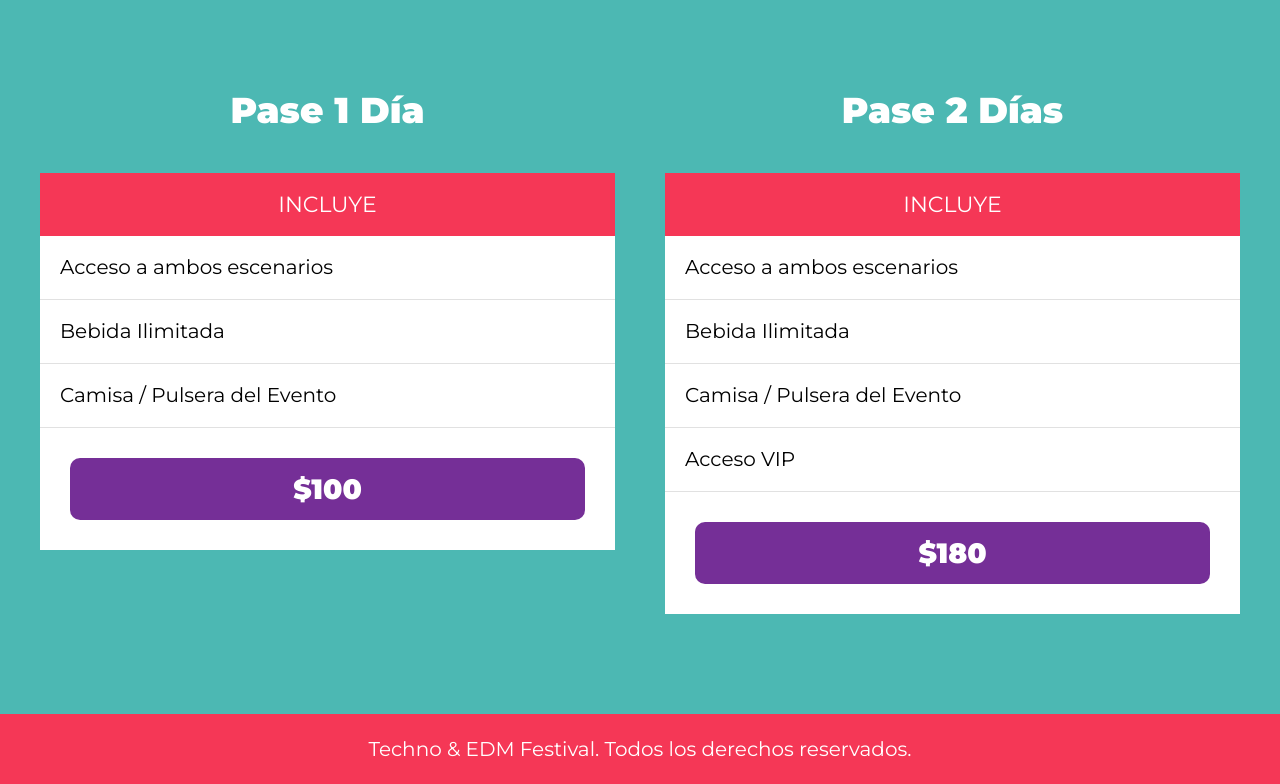
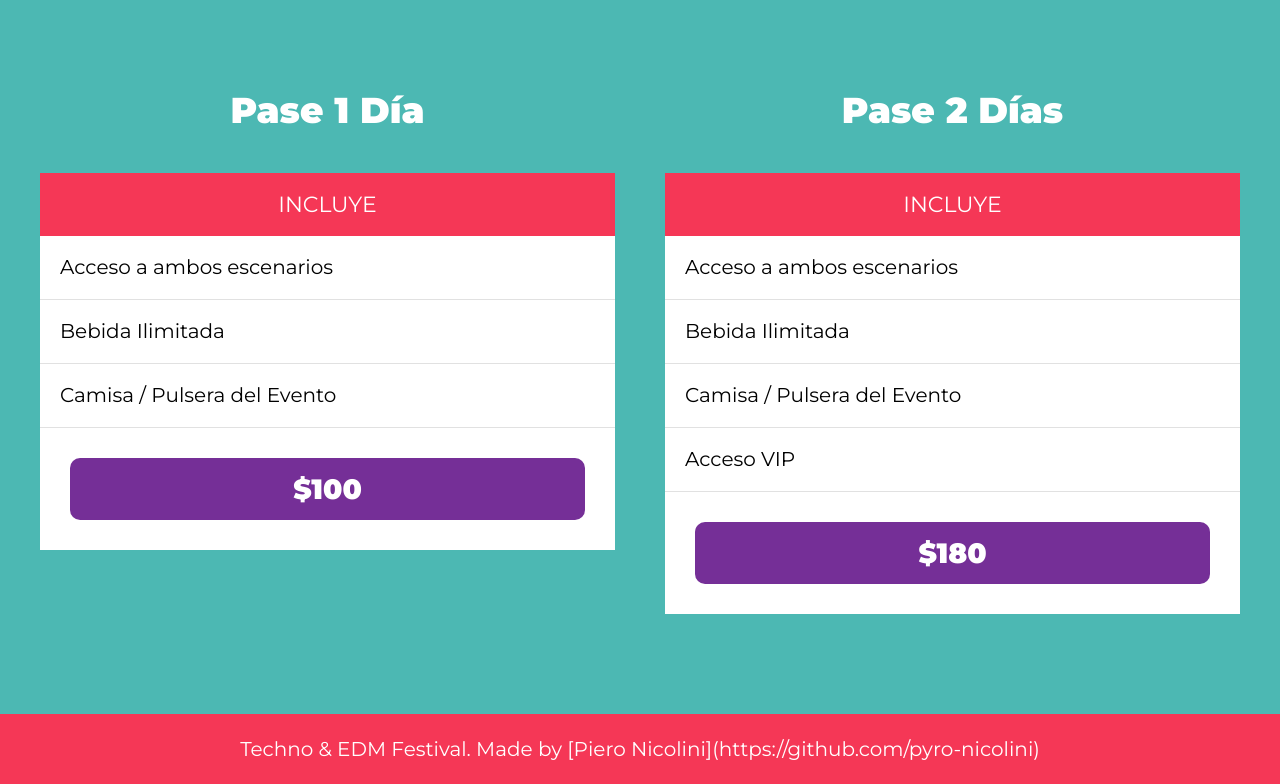
Before and after one commit to pyro-nicolini/musicFestival, a website: page index.html in a window 1280 px wide. Shown: the part 4299-5083 px from the top of the page. Drawn offline with Linux system fonts and the light colour scheme.

Commit message:
Update index.html

```diff
--- a/index.html
+++ b/index.html
@@ -177,7 +177,7 @@
     </section>
 
     <footer class="footer">
-      <p>Techno & EDM Festival. Todos los derechos reservados.</p>
+      <p>Techno & EDM Festival. Made by [Piero Nicolini](https://github.com/pyro-nicolini)</p>
     </footer>
     <script src="build/js/app.js"></script>
   </body>
```
